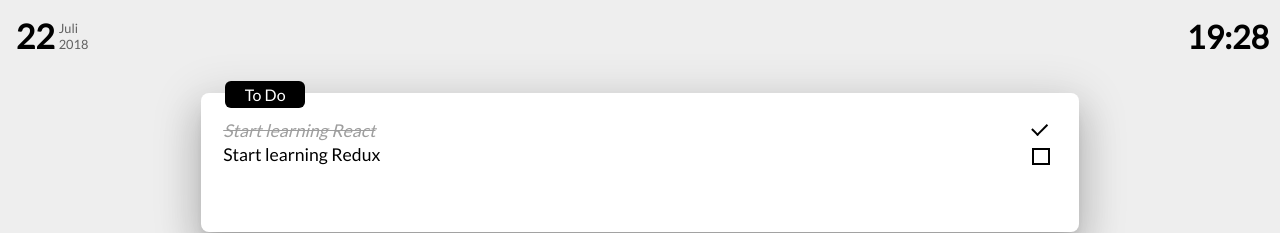
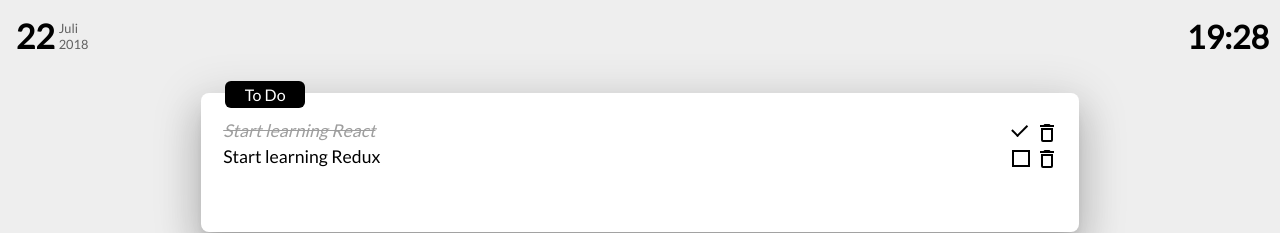
Before and after one commit to flashback2k14/YeahTodoReact, a React (Create React App) app: page / in a window 1280 px wide. Shown: the top 233 px of the page. Built offline with nearby package versions, Linux system fonts and the light colour scheme.

Commit message:
implement delete todo

```diff
--- a/src/App.tsx
+++ b/src/App.tsx
@@ -7,65 +7,44 @@
   TodoList
 } from "./components";
 import TodoItem from "./models/TodoItem";
+import TodoHelper from "./helper/TodoHelper";
 
 interface IAppState {
   todos: TodoItem[];
 }
 
 export default class App extends React.Component<any, IAppState> {
-  private readonly LOCAL_STORAGE_KEY = "YeahToDo";
-
-  private _getTodos = () => {
-    const savedTodosString = window.localStorage.getItem(
-      this.LOCAL_STORAGE_KEY
-    );
-    return savedTodosString
-      ? JSON.parse(savedTodosString)
-      : [
-          new TodoItem(1, "Start learning React", true),
-          new TodoItem(2, "Start learning Redux", false)
-        ];
-  };
-
   constructor(props: any) {
     super(props);
     this.state = {
-      todos: this._getTodos()
+      todos: TodoHelper.getTodos()
     };
   }
-
-  private __add = (todos: TodoItem[], todoToAdd: TodoItem) => {
-    const tt = todos.concat([todoToAdd.setId(this.state.todos.length + 1)]);
-    window.localStorage.removeItem(this.LOCAL_STORAGE_KEY);
-    window.localStorage.setItem(this.LOCAL_STORAGE_KEY, JSON.stringify(tt));
-    return tt;
-  };
 
   private _addTodo = (todo: TodoItem) => {
     this.setState((prevState, props) => {
       return {
-        todos: this.__add(prevState.todos, todo)
+        todos: TodoHelper.add(
+          prevState.todos,
+          todo,
+          this.state.todos.length + 1
+        )
       };
     });
-  };
-
-  private __toggle = (todos: TodoItem[], todoToToggle: TodoItem) => {
-    const tt = todos.map((todo, index) => {
-      return todo !== todoToToggle
-        ? todo
-        : Object.assign({}, todoToToggle, {
-            isCompleted: !todoToToggle.isCompleted
-          });
-    });
-    window.localStorage.removeItem(this.LOCAL_STORAGE_KEY);
-    window.localStorage.setItem(this.LOCAL_STORAGE_KEY, JSON.stringify(tt));
-    return tt;
   };
 
   private _toggleTodo = (todoToToggle: TodoItem) => {
     this.setState((prevState, props) => {
       return {
-        todos: this.__toggle(prevState.todos, todoToToggle)
+        todos: TodoHelper.toggle(prevState.todos, todoToToggle)
+      };
+    });
+  };
+
+  private _deleteTodo = (todoToDelete: TodoItem) => {
+    this.setState((prevState, props) => {
+      return {
+        todos: TodoHelper.delete(prevState.todos, todoToDelete)
       };
     });
   };
@@ -113,7 +92,11 @@
             ...gridColSpan2
           }}
         >
-          <TodoList items={this.state.todos} toggleFn={this._toggleTodo} />
+          <TodoList
+            items={this.state.todos}
+            toggleFn={this._toggleTodo}
+            deleteFn={this._deleteTodo}
+          />
         </div>
         <div style={gridItem} />
         <div style={gridItem}>
--- a/src/components/footer/AddNewItem.css
+++ b/src/components/footer/AddNewItem.css
@@ -39,50 +39,40 @@
   align-items: center;
   width: 100%;
   margin-right: 8px;
+  padding: 4px;
+  background: white;
+  box-shadow: 0 4px 8px 0 rgba(0, 0, 0, 0.6);
+  border-radius: 4px;
 }
 
 .todo-input {
   width: 100%;
-  margin-top: 4px;
-  margin-bottom: 4px;
+  height: 100%;
   margin-right: 8px;
-  padding-left: 8px;
+  padding-left: 4px;
   background: white;
   color: black;
-  border-radius: 4px;
   border: 0;
   border-bottom: 2px solid #616161;
   font-size: large;
   outline: none;
-  box-shadow: 0 4px 8px 0 rgba(0, 0, 0, 0.6);
+  z-index: 1000 !important;
 }
 
 .todo-input:hover,
 .todo-input:focus,
 .todo-input:valid {
-  border-bottom: 1px solid black;
+  border-bottom: 2px solid black;
 }
 .todo-input::placeholder {
   color: #9e9e9e;
 }
 
 .todo-button_add {
-  width: 80px;
-  padding: 3px;
-  border-radius: 4px;
-  font-size: medium;
-  text-transform: uppercase;
+  margin-top: 1px;
+  margin-right: 8px;
   cursor: pointer;
-  background: white;
-  color: black;
-  box-shadow: 0 4px 8px 0 rgba(0, 0, 0, 0.6);
   outline: none;
-}
-
-.todo-button_add:hover,
-.todo-button_add:focus {
-  background: black;
-  color: white;
 }
 
 .container-fab {
--- a/src/components/footer/AddNewItem.tsx
+++ b/src/components/footer/AddNewItem.tsx
@@ -58,14 +58,23 @@
             <input
               className="todo-input"
               type="text"
+              required
               ref={ref => (this._txtTodo = ref)}
               placeholder="Enter todo..."
               onChange={this._handleOnChange}
               value={this.state.itemText}
             />
-            <button className="todo-button_add" onClick={this._handleAddClick}>
-              add
-            </button>
+            <svg
+              xmlns="http://www.w3.org/2000/svg"
+              width="24"
+              height="24"
+              viewBox="0 0 24 24"
+              fill="black"
+              className="todo-button_add"
+              onClick={this._handleAddClick}
+            >
+              <path d="M12,20C7.59,20 4,16.41 4,12C4,7.59 7.59,4 12,4C16.41,4 20,7.59 20,12C20,16.41 16.41,20 12,20M12,2A10,10 0 0,0 2,12A10,10 0 0,0 12,22A10,10 0 0,0 22,12A10,10 0 0,0 12,2M13,7H11V11H7V13H11V17H13V13H17V11H13V7Z" />
+            </svg>
           </div>
         </div>
         <div className="container-fab" onClick={this._handleFabClick}>
--- a/src/components/footer/OpenInfo.css
+++ b/src/components/footer/OpenInfo.css
@@ -2,7 +2,7 @@
   position: fixed;
   left: 48px;
   bottom: 30px;
-  z-index: 10;
+  z-index: 5;
   cursor: pointer;
 }
 
@@ -23,7 +23,7 @@
 
 .modal {
   display: block;
-  width: 600px;
+  width: 400px;
   max-width: 100%;
   height: 200px;
   max-height: 100%;
@@ -55,7 +55,7 @@
   width: calc(100%-40px);
   height: calc(100%-70px);
   overflow: auto;
-  padding: 20px 50px 20px 20px;
+  padding: 10px 50px 20px 20px;
 }
 
 .modal_closed {
--- a/src/components/todo/TodoList.tsx
+++ b/src/components/todo/TodoList.tsx
@@ -5,6 +5,7 @@
 interface ITodoListProps {
   items: TodoItem[];
   toggleFn: Function;
+  deleteFn: Function;
 }
 
 export class TodoList extends React.Component<ITodoListProps> {
@@ -44,7 +45,13 @@
         <div style={headline}>To Do</div>
         <ul style={todoList}>
           {this.props.items.map((item: TodoItem) => {
-            return <TodoListItem item={item} toggleFn={this.props.toggleFn} />;
+            return (
+              <TodoListItem
+                item={item}
+                toggleFn={this.props.toggleFn}
+                deleteFn={this.props.deleteFn}
+              />
+            );
           })}
         </ul>
       </div>
--- a/src/components/todo/TodoListItem.css
+++ b/src/components/todo/TodoListItem.css
@@ -19,7 +19,8 @@
   transition: all 0.15s ease-in-out;
   content: "";
   position: absolute;
-  left: 0;
+  left: 4px;
+  /* bottom: 0; */
   z-index: 1;
   width: 1em;
   height: 1em;
@@ -41,10 +42,14 @@
 .checkbox:after {
   content: "";
   position: absolute;
-  top: -0.125em;
   left: 0;
   width: 1.1em;
   height: 1.1em;
   background: #fff;
   cursor: pointer;
 }
+
+.delete {
+  margin-top: 2px;
+  cursor: pointer;
+}
--- a/src/components/todo/TodoListItem.tsx
+++ b/src/components/todo/TodoListItem.tsx
@@ -5,21 +5,19 @@
 interface ITodoItemProps {
   item: TodoItem;
   toggleFn: Function;
+  deleteFn: Function;
 }
 
 export class TodoListItem extends React.Component<ITodoItemProps, any> {
-  private _handleChecked = (e: any) => {
+  private _handleChecked = () => {
     this.props.toggleFn(this.props.item);
   };
 
+  private _handleDeleted = () => {
+    this.props.deleteFn(this.props.item);
+  };
+
   public render() {
-    const containerTodoItem = {
-      display: "flex",
-      justifyContent: "space-between",
-      alignItems: "center",
-      cursor: "default"
-    } as React.CSSProperties;
-
     const todoItemCompleted = {
       color: "#9e9e9e",
       fontStyle: "italic",
@@ -30,6 +28,19 @@
       fontWeight: 500
     } as React.CSSProperties;
 
+    const containerTodoItem = {
+      display: "flex",
+      justifyContent: "space-between",
+      alignItems: "center",
+      cursor: "default"
+    } as React.CSSProperties;
+
+    const containerTodoItemButtons = {
+      display: "flex",
+      justifyContent: "center",
+      alignItems: "center"
+    } as React.CSSProperties;
+
     return (
       <li
         key={this.props.item.id}
@@ -37,6 +48,7 @@
       >
         <div style={containerTodoItem}>
           {this.props.item.text}
+          <div style={containerTodoItemButtons}>
             <label className="checkbox_label">
               <input
                 type="checkbox"
@@ -45,6 +57,18 @@
                 defaultChecked={this.props.item.isCompleted}
               />
             </label>
+            <svg
+              xmlns="http://www.w3.org/2000/svg"
+              width="24"
+              height="24"
+              viewBox="0 0 24 24"
+              fill="black"
+              className="delete"
+              onClick={this._handleDeleted}
+            >
+              <path d="M6,19A2,2 0 0,0 8,21H16A2,2 0 0,0 18,19V7H6V19M8,9H16V19H8V9M15.5,4L14.5,3H9.5L8.5,4H5V6H19V4H15.5Z" />
+            </svg>
+          </div>
         </div>
       </li>
     );
--- /dev/null
+++ b/src/helper/TodoHelper.ts
@@ -0,0 +1,53 @@
+import TodoItem from "../models/TodoItem";
+
+export default class TodoHelper {
+  private static readonly LOCAL_STORAGE_KEY = "YeahToDo";
+
+  public static getTodos = () => {
+    const savedTodosString = window.localStorage.getItem(
+      TodoHelper.LOCAL_STORAGE_KEY
+    );
+    return savedTodosString
+      ? JSON.parse(savedTodosString)
+      : [
+          new TodoItem(1, "Start learning React", true),
+          new TodoItem(2, "Start learning Redux", false)
+        ];
+  };
+
+  public static add = (todos: TodoItem[], todoToAdd: TodoItem, id: number) => {
+    const tt = todos.concat([todoToAdd.setId(id)]);
+    window.localStorage.removeItem(TodoHelper.LOCAL_STORAGE_KEY);
+    window.localStorage.setItem(
+      TodoHelper.LOCAL_STORAGE_KEY,
+      JSON.stringify(tt)
+    );
+    return tt;
+  };
+
+  public static toggle = (todos: TodoItem[], todoToToggle: TodoItem) => {
+    const tt = todos.map(todo => {
+      return todo !== todoToToggle
+        ? todo
+        : Object.assign({}, todoToToggle, {
+            isCompleted: !todoToToggle.isCompleted
+          });
+    });
+    window.localStorage.removeItem(TodoHelper.LOCAL_STORAGE_KEY);
+    window.localStorage.setItem(
+      TodoHelper.LOCAL_STORAGE_KEY,
+      JSON.stringify(tt)
+    );
+    return tt;
+  };
+
+  public static delete = (todos: TodoItem[], todoToDelete: TodoItem) => {
+    const tt = todos.filter(todo => todo.id !== todoToDelete.id);
+    window.localStorage.removeItem(TodoHelper.LOCAL_STORAGE_KEY);
+    window.localStorage.setItem(
+      TodoHelper.LOCAL_STORAGE_KEY,
+      JSON.stringify(tt)
+    );
+    return tt;
+  };
+}
```
Lines whose indentation alone changed are shown as unchanged.
